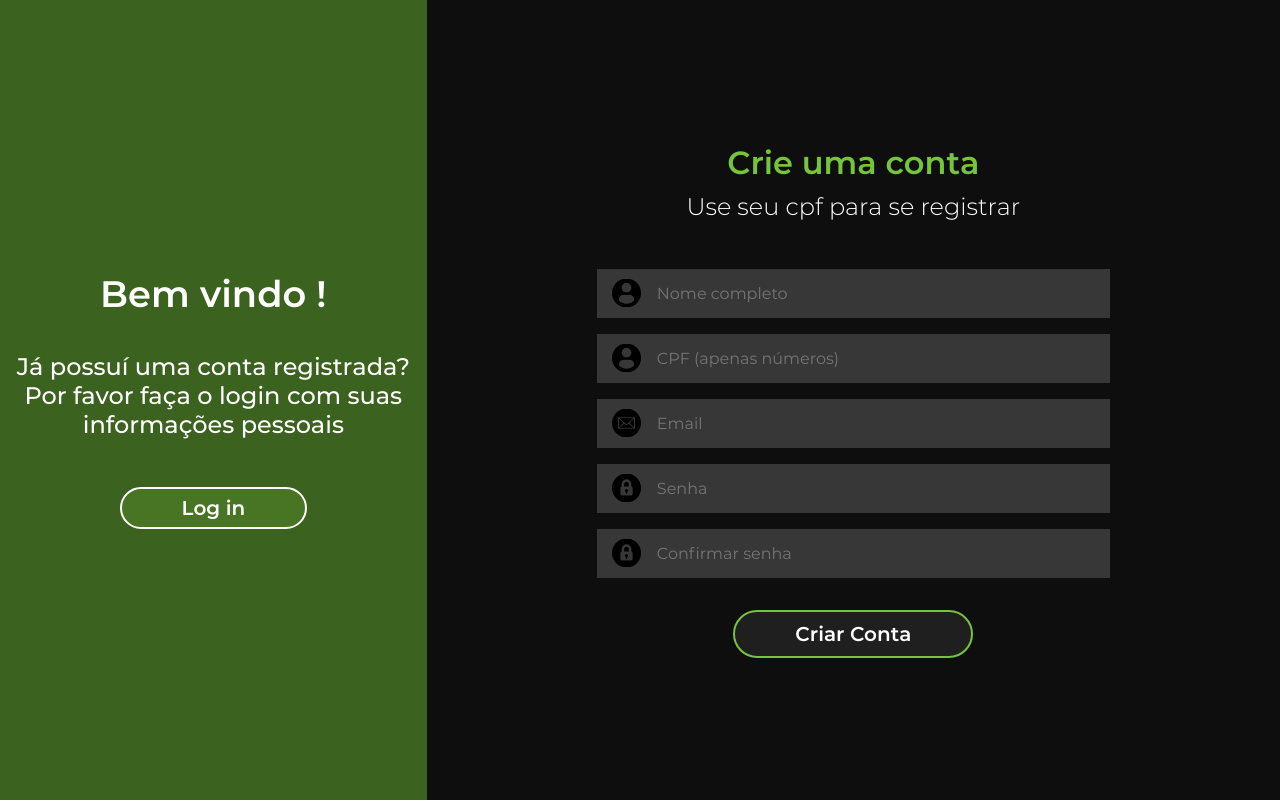
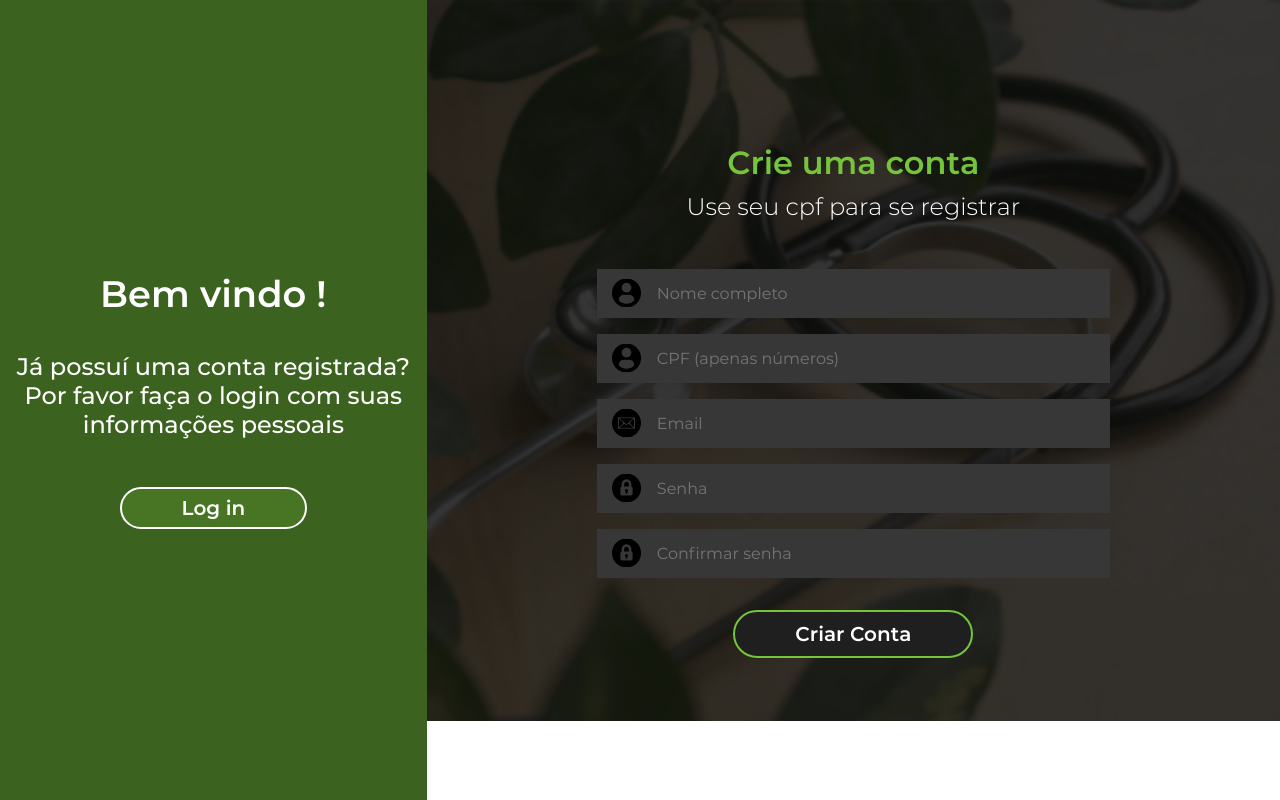
Before and after one commit to Isasouza00/Biotech, a Flask app: page /cadastro in a window 1280 px wide. Run offline with Flask 3, Linux system fonts and the light colour scheme.

Commit message:
num aguento

```diff
--- a/static/css/cadastro.css
+++ b/static/css/cadastro.css
@@ -84,10 +84,12 @@
 .box-right{
     display: flex;
     flex-direction: column;
-    background-color: #0e0e0e;
+
     color: white;
+
     height: 100vh;
     width: 100vw;
+
     align-items: center;
     justify-content: center;
 }
```
